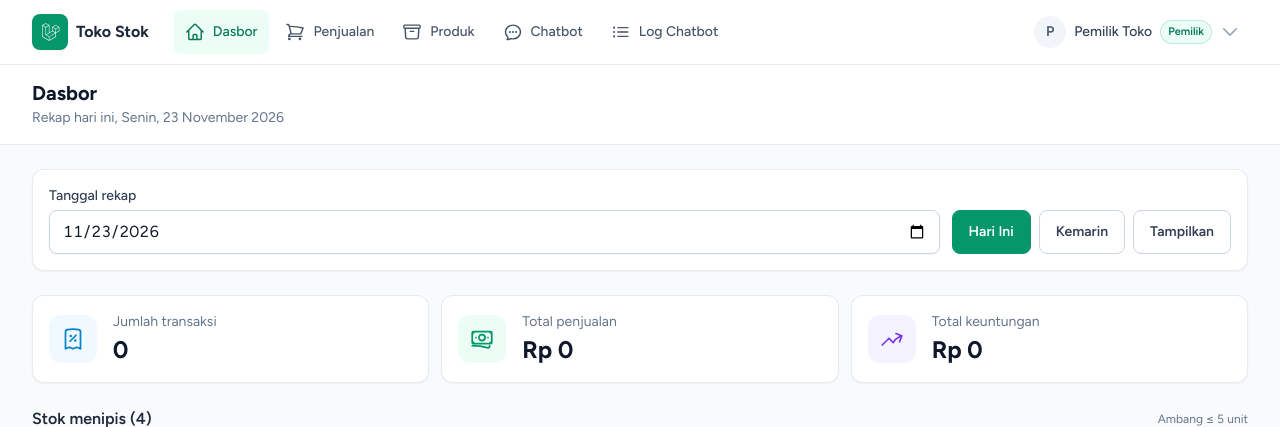
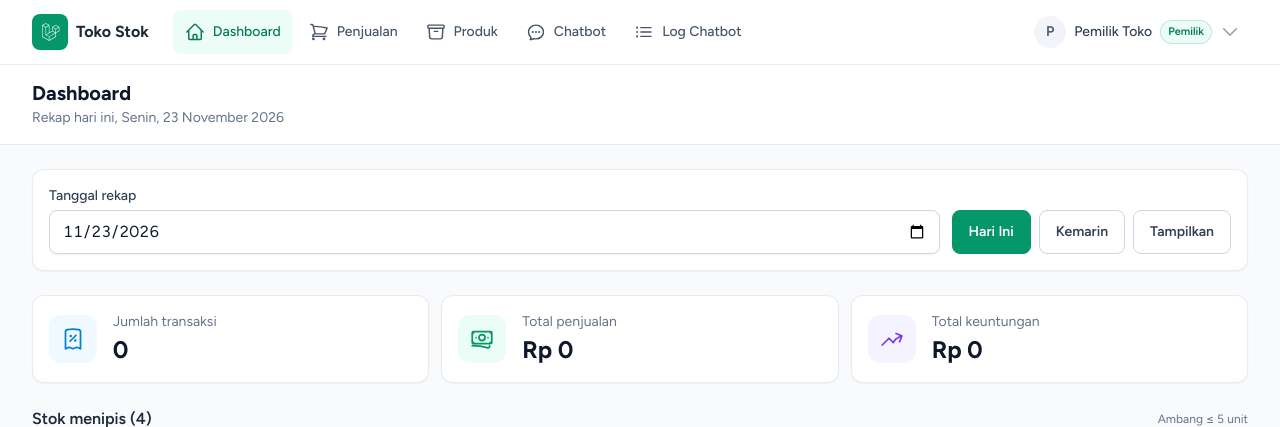
Before and after one commit to dickysuryaaa/webstok, a Laravel app: page /dashboard in a window 1280 px wide. Shown: the top 427 px of the page. Run offline with Laravel 12, Linux system fonts and the light colour scheme; a user stored in the database is signed in; data comes from the database, SQL or seed files in the repository; data that the repository does not hold is empty; style sheets or scripts are compiled from the project's sources.

Commit message:
Perbarui tampilan UI dan interaktivitas

```diff
--- a/lang/id.json
+++ b/lang/id.json
@@ -8,7 +8,7 @@
     "Confirm Password": "Konfirmasi Kata Sandi",
     "Confirm": "Konfirmasi",
     "Current Password": "Kata Sandi Saat Ini",
-    "Dashboard": "Dasbor",
+    "Dashboard": "Dashboard",
     "Delete Account": "Hapus Akun",
     "Email Password Reset Link": "Kirim Tautan Reset Kata Sandi",
     "Email": "Email",
--- a/resources/views/dashboard.blade.php
+++ b/resources/views/dashboard.blade.php
@@ -11,7 +11,7 @@
     <x-slot name="header">
         <div class="flex flex-wrap items-center justify-between gap-2">
             <div class="min-w-0">
-                <h2 class="font-bold text-xl text-slate-900 leading-tight">Dasbor</h2>
+                <h2 class="font-bold text-xl text-slate-900 leading-tight">Dashboard</h2>
                 <p class="mt-0.5 text-sm text-slate-500">
                     Rekap {{ $adalahHariIni ? 'hari ini, ' : '' }}{{ $tanggal->locale('id')->translatedFormat('l, d F Y') }}
                 </p>
--- a/resources/views/layouts/navigation.blade.php
+++ b/resources/views/layouts/navigation.blade.php
@@ -1,7 +1,7 @@
 @php
     $pengguna = Auth::user();
     $menu = [
-        ['Dasbor', 'Dasbor', 'dashboard', 'dashboard', 'home'],
+        ['Dashboard', 'Dashboard', 'dashboard', 'dashboard', 'home'],
         ['Penjualan', 'Penjualan', 'penjualan.index', 'penjualan.*', 'cart'],
         ['Produk', 'Produk', 'produk.index', 'produk.*', 'box'],
         ['Chatbot', 'Chatbot', 'chatbot.index', 'chatbot.index', 'chat'],
```
Also changed, not shown: DECISIONS.md (+1 -1 lines), README.md.
